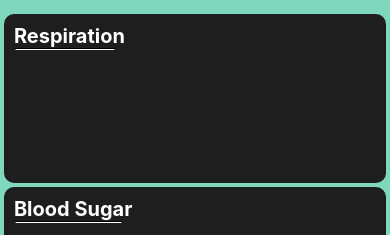
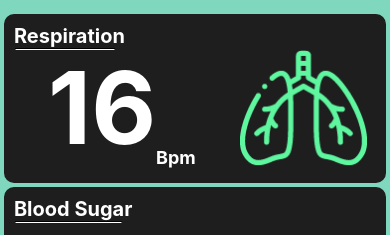
Before and after one commit to Kealen-Pillay/MyHealth, a React Native app: screen /Biometrics in a window 390 px wide. Shown: the part 408-643 px from the top of the page. Built offline with nearby package versions, Linux system fonts and the light colour scheme.

Commit message:
Added respiration icon

```diff
--- a/components/screens/BiometricsScreen.js
+++ b/components/screens/BiometricsScreen.js
@@ -93,6 +93,16 @@ const BiometricsScreen = () => {
               styles.respirationLine,
             ]}
           />
+          <View style={styles.respirationIconContainer}>
+            <View style={styles.respirationTextContainer}>
+              <Text style={styles.respirationNumText}>16</Text>
+              <Text style={styles.respirationBreathsText}>Bpm</Text>
+            </View>
+            <Image
+              style={styles.respirationIcon}
+              source={require("../../images/respirationIcon.png")}
+            />
+          </View>
         </View>
         <View style={[styles.card, styles.bloodSugarContainer]}>
           <Text style={styles.cardText}>Blood Sugar</Text>
@@ -251,4 +261,33 @@ const styles = StyleSheet.create({
     fontWeight: "bold",
     fontSize: 25,
   },
+  respirationIconContainer: {
+    flexDirection: "row",
+    width: "100%",
+    alignItems: "center",
+    justifyContent: "space-between",
+    height: "80%",
+    paddingRight: "5%",
+    paddingBottom: "5%",
+  },
+  respirationNumText: {
+    color: theme.text,
+    fontWeight: "bold",
+    fontSize: 100,
+  },
+  respirationBreathsText: {
+    color: theme.text,
+    fontWeight: "bold",
+    fontSize: 18,
+  },
+  respirationIcon: {
+    width: "35%",
+    height: "100%",
+  },
+  respirationTextContainer: {
+    flexDirection: "row",
+    flex: 1,
+    alignItems: "flex-end",
+    justifyContent: "center",
+  },
 });
```
Also changed, not shown: images/respirationIcon.png.
